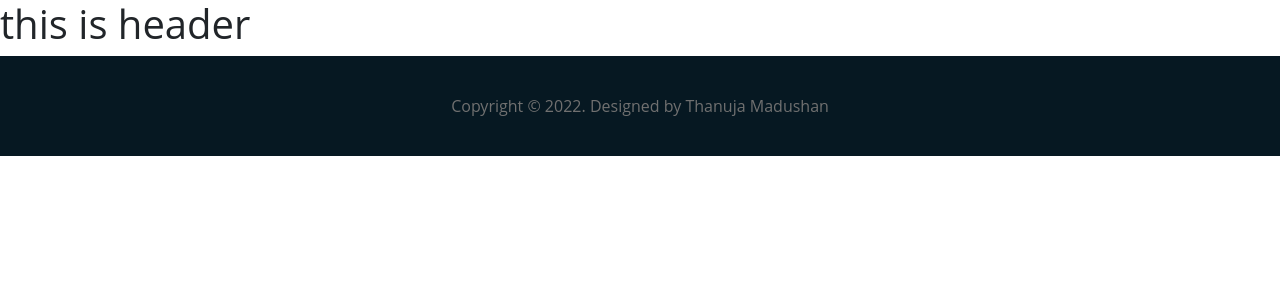
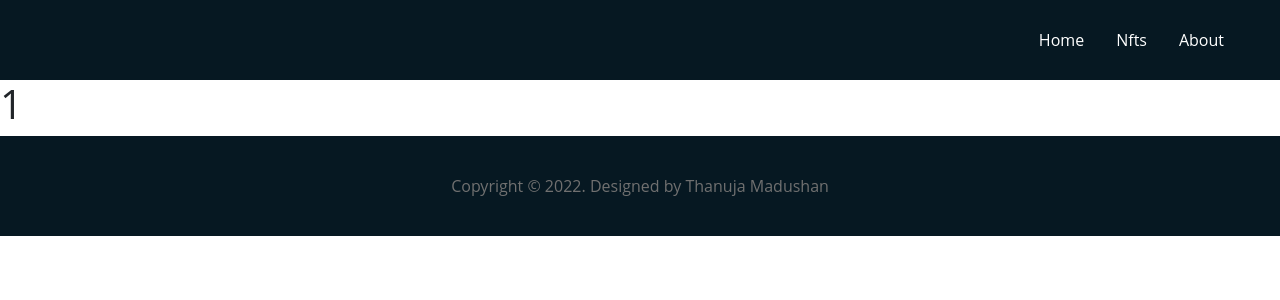
Before and after one commit to MadushanFernando/Colour-Heaven, a React (Create React App) app: page /Nfts/1 in a window 1280 px wide. Shown: the top 300 px of the page. Built offline with nearby package versions, Linux system fonts and the light colour scheme.

Commit message:
header footer changes, layout added, header footer moved inside layout, nfts, about and single nft pages added

```diff
--- a/src/App.js
+++ b/src/App.js
@@ -2,21 +2,25 @@ import logo from './logo.svg';
 import './App.css';
 import { BrowserRouter, Routes, Route } from "react-router-dom";
 import Home from './Components/Home/Home';
-import Header from './Components/Header/Header';
-import Footer from './Components/Footer/Footer';
+import Layout from './Components/Layout/Layout';
+import Nfts from './Components/Nfts/Nfts';
+import About from './Components/About/About';
+import Nft from './Components/Nft/Nft';
 
 function App() {
   return (
   <>
-    <Header></Header>
     <BrowserRouter>
       <Routes>
-        <Route path="/">
+        <Route path="/" element={<Layout/>}>
           <Route index element={<Home />} />
+          <Route path='Nfts' element={<Nfts/>} />
+          <Route path='Nfts/:id' element={<Nft/>} />
+          <Route path="About" element={<About/>} />
         </Route>
       </Routes>
     </BrowserRouter>
-    <Footer></Footer>
+
   </>
 
   );
--- /dev/null
+++ b/src/Components/About/About.js
@@ -0,0 +1,9 @@
+function About() {
+    return (
+        <h1>
+            About
+        </h1>
+    );
+}
+
+export default About;
--- a/src/Components/Footer/Footer.js
+++ b/src/Components/Footer/Footer.js
@@ -3,7 +3,7 @@ import "./Footer.css"
 function Footer(props) {
     return (
         <footer className="w-100 d-flex justify-content-center footer align-items-center">
-            <text className="footer-text fs-16">Copyright © 2022. Designed by Thanuja Madushan</text>
+            <p className="footer-text fs-16 mb-0">Copyright © 2022. Designed by Thanuja Madushan</p>
         </footer>
     );
 }
--- /dev/null
+++ b/src/Components/Header/Header.css
@@ -0,0 +1,4 @@
+.header {
+    height: 80px;
+    background-color: var(--bg-dark-blue);
+}
--- a/src/Components/Header/Header.js
+++ b/src/Components/Header/Header.js
@@ -1,5 +1,24 @@
+import {Link} from "react-router-dom";
+import "./Header.css";
+
 function Header(props) {
-    return <h1>this is header</h1>
+    return (
+        <header className="w-100 d-flex justify-content-center header align-items-center">
+            <div className="w-100 content d-flex justify-content-end">
+                <ul className="nav justify-content-end">
+                    <li className="nav-item">
+                        <Link className="nav-link fs-16" aria-current="page" to="/">Home</Link>
+                    </li>
+                    <li className="nav-item">
+                        <Link className="nav-link fs-16" to="/Nfts">Nfts</Link>
+                    </li>
+                    <li className="nav-item">
+                        <Link className="nav-link fs-16" to="/About">About</Link>
+                    </li>
+                </ul>
+            </div>
+        </header>
+    );
 }
 
 export default Header;
--- /dev/null
+++ b/src/Components/Layout/Layout.js
@@ -0,0 +1,16 @@
+import Header from "../Header/Header";
+import Footer from "../Footer/Footer";
+import { Outlet } from "react-router-dom";
+
+function Layout() {
+    return (
+        <>
+            <Header></Header>
+            <Outlet/>
+            <Footer></Footer>
+        </>
+    );
+
+}
+
+export default Layout;
--- /dev/null
+++ b/src/Components/Nft/Nft.js
@@ -0,0 +1,12 @@
+import { useParams } from "react-router-dom";
+
+function Nft() {
+    const {id} = useParams();
+    return (
+        <h1>
+           {id}
+        </h1>
+    );
+}
+
+export default Nft;
--- /dev/null
+++ b/src/Components/Nfts/Nfts.js
@@ -0,0 +1,9 @@
+function Nfts() {
+    return (
+        <h1>
+            Nfts
+        </h1>
+    );
+}
+
+export default Nfts;
--- a/src/Main.css
+++ b/src/Main.css
@@ -9,3 +9,7 @@ html * {
 .fs-16 {
     font-size: 16px;
 }
+
+.nav-link {
+    color: white;
+}
```
